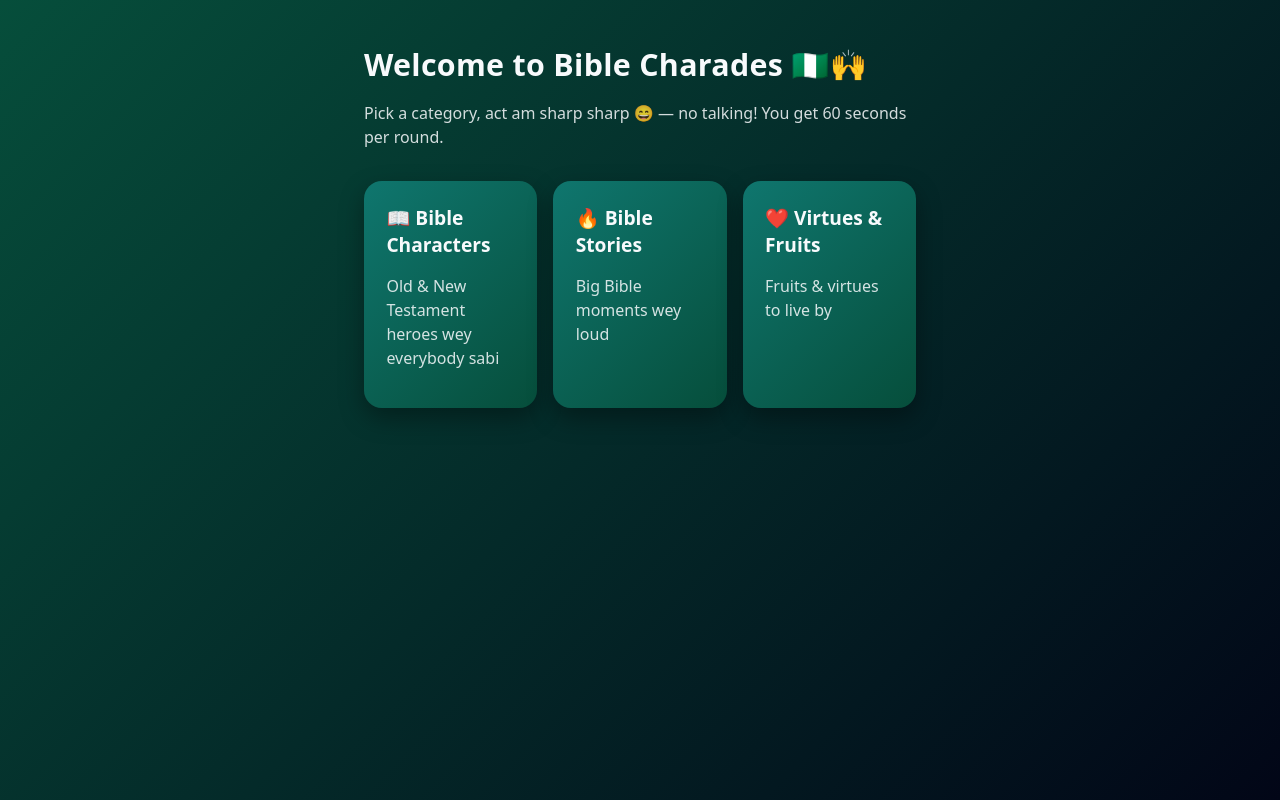
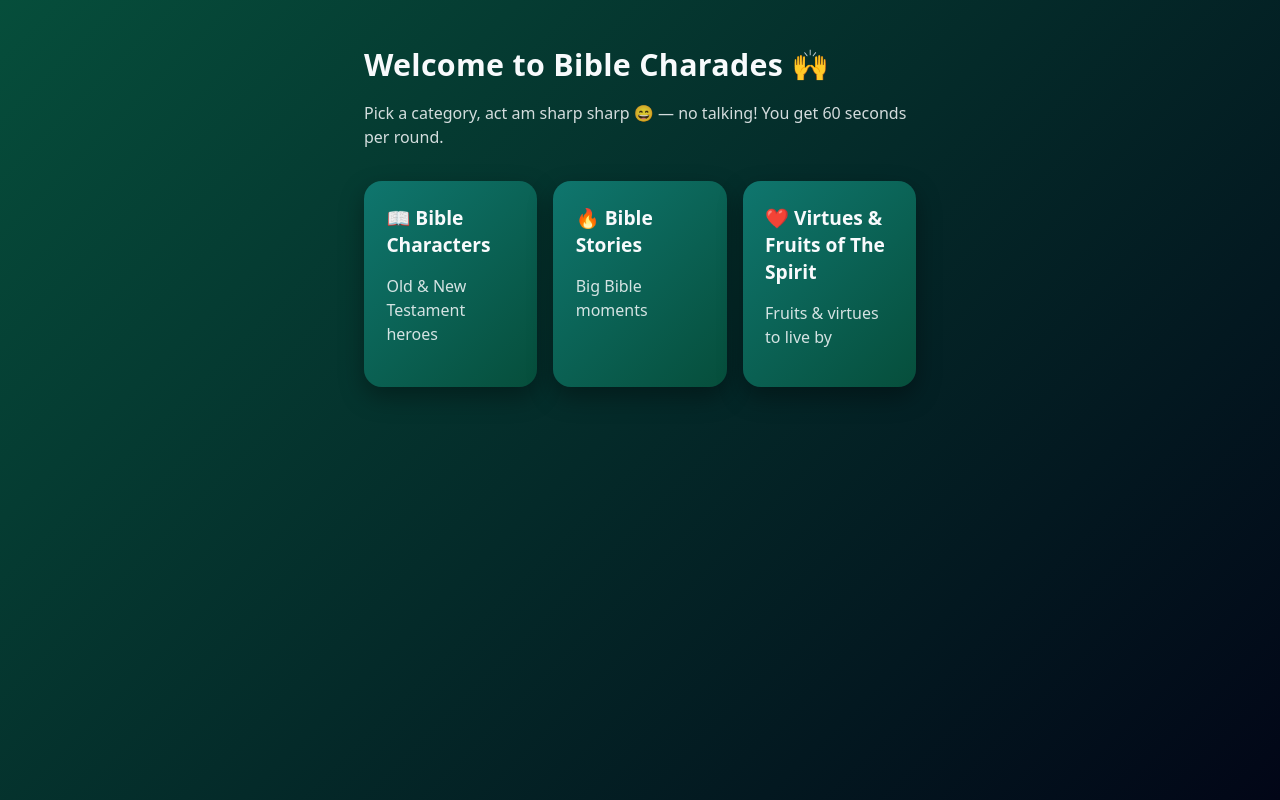
Before and after one commit to PRIESTLYDAN/Bible-Charade, a plain HTML site: page index.html in a window 1280 px wide. Drawn offline with Linux system fonts and the light colour scheme.

Commit message:
Refine welcome message and category descriptions

```diff
--- a/index.html
+++ b/index.html
@@ -10,20 +10,20 @@
 
     <!-- Welcome Screen -->
     <div class="screen active" id="welcome">
-      <h1>Welcome to Bible Charades 🇳🇬🙌</h1>
+      <h1>Welcome to Bible Charades 🙌</h1>
       <p>Pick a category, act am sharp sharp 😄 — no talking! You get 60 seconds per round.</p>
 
       <div class="categories">
         <div class="category" onclick="startGame('characters')">
           <h2>📖 Bible Characters</h2>
-          <p>Old & New Testament heroes wey everybody sabi</p>
+          <p>Old & New Testament heroes </p>
         </div>
         <div class="category" onclick="startGame('stories')">
           <h2>🔥 Bible Stories</h2>
-          <p>Big Bible moments wey loud</p>
+          <p>Big Bible moments</p>
         </div>
         <div class="category" onclick="startGame('virtues')">
-          <h2>❤️ Virtues & Fruits</h2>
+          <h2>❤️ Virtues & Fruits of The Spirit</h2>
           <p>Fruits & virtues to live by</p>
         </div>
       </div>
```
